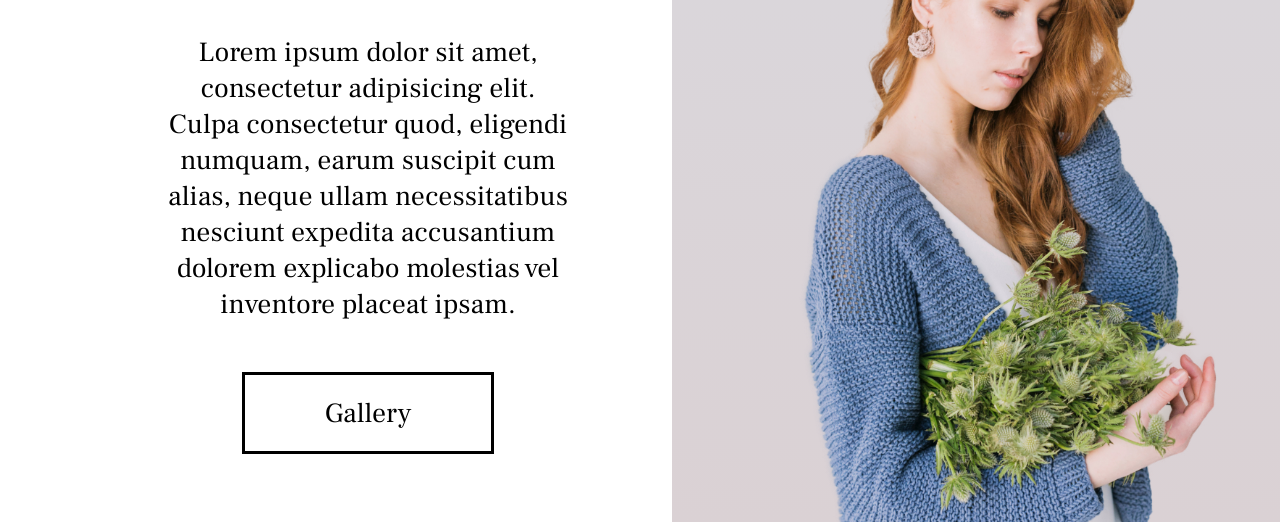
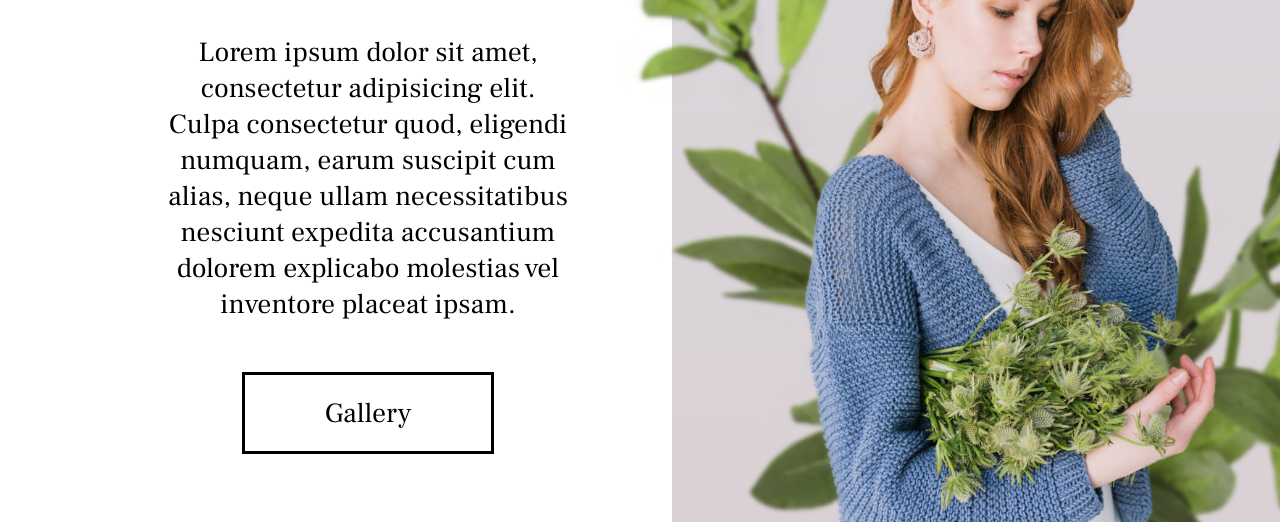
Before and after one commit to LuisCusihuaman/Elena-Joy-Photography, a plain HTML site: page index.html in a window 1280 px wide. Shown: the part 279-804 px from the top of the page. Drawn offline with Linux system fonts and the light colour scheme.

Commit message:
chore(hero): plants behind the alina image

```diff
--- a/index.html
+++ b/index.html
@@ -37,6 +37,8 @@
             </div>
             <div class="hero-images">
                 <img class="hero-alina" src="./img/elena-joy.png" alt="picture of elena joy">
+                <img src="./img/plant1.png" alt="" class="plant1 plant">
+                <img src="./img/plant2.png" alt="" class="plant2 plant">
             </div>
         </section>
     </main>
--- a/style.css
+++ b/style.css
@@ -103,6 +103,7 @@ nav {
 	margin: 0 0 0 auto;
 	display: flex;
 	flex-wrap: wrap;
+	overflow: hidden;
 }
 
 .hero-introduction {
@@ -124,9 +125,21 @@ nav {
 .hero-images {
 	flex: 2 1 40rem;
 	background: linear-gradient(#dad8dd, #dad1d4);
+	position: relative;
+	z-index: 1;
 }
 .hero-alina {
 	width: 100%;
 	height: 100%;
 	object-fit: cover;
 }
+
+.plant {
+	position: absolute;
+	bottom: 0;
+	left: -20%;
+	z-index: -1;
+}
+.plant2 {
+	left: 40%;
+}
```
